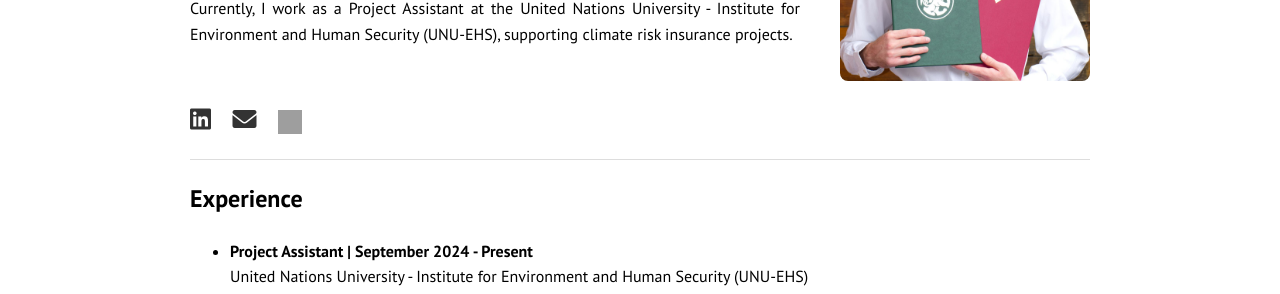
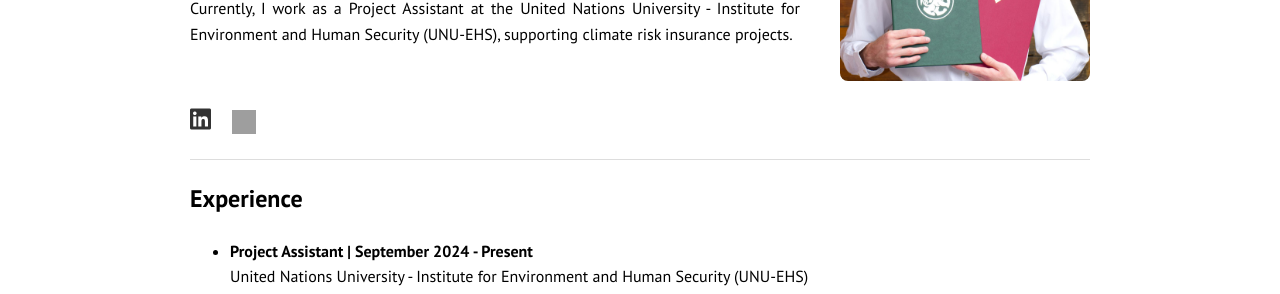
Before and after one commit to gernotnikolaus/gernotnikolaus.github.io, a Jekyll site: the page built from about.md, in a window 1280 px wide. Shown: the part 421-715 px from the top of the page. Built offline with Jekyll 4.4.1, drawn with Linux system fonts in a browser that asks for light colours; grey boxes are pictures that could not be loaded.

Commit message:
Update about.md

```diff
--- a/about.md
+++ b/about.md
@@ -14,9 +14,6 @@ title: About me
 <div class="contact-icons">
     <a href="https://www.linkedin.com/in/gernot-nikolaus/" target="_blank" aria-label="LinkedIn">
         <i class="fab fa-linkedin"></i>
-    </a>
-    <a href="mailto:gernot.nikolaus@stud.plus.ac.at" aria-label="Email">
-        <i class="fas fa-envelope"></i>
     </a>
     <a href="https://www.researchgate.net/profile/Gernot-Nikolaus" target="_blank" aria-label="ResearchGate">
         <img src="https://upload.wikimedia.org/wikipedia/commons/5/5e/ResearchGate_icon_SVG.svg"
```
